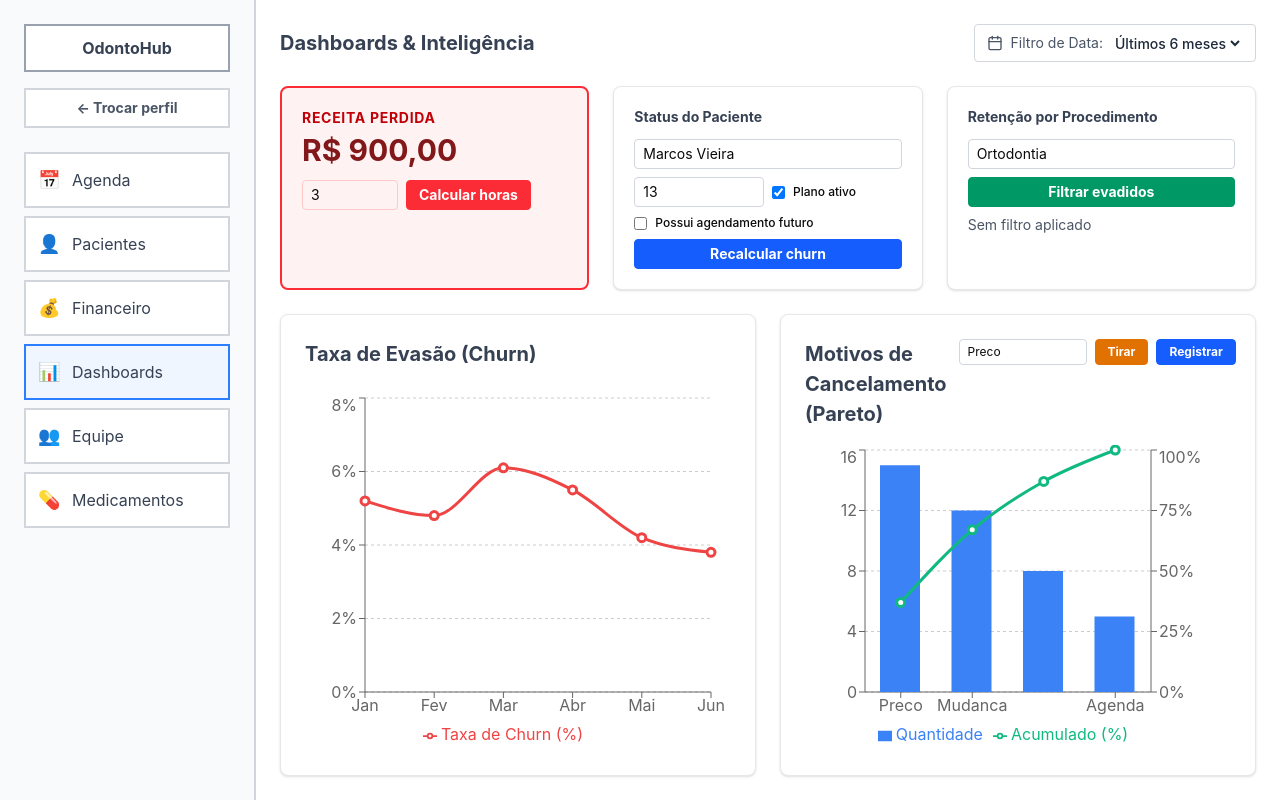
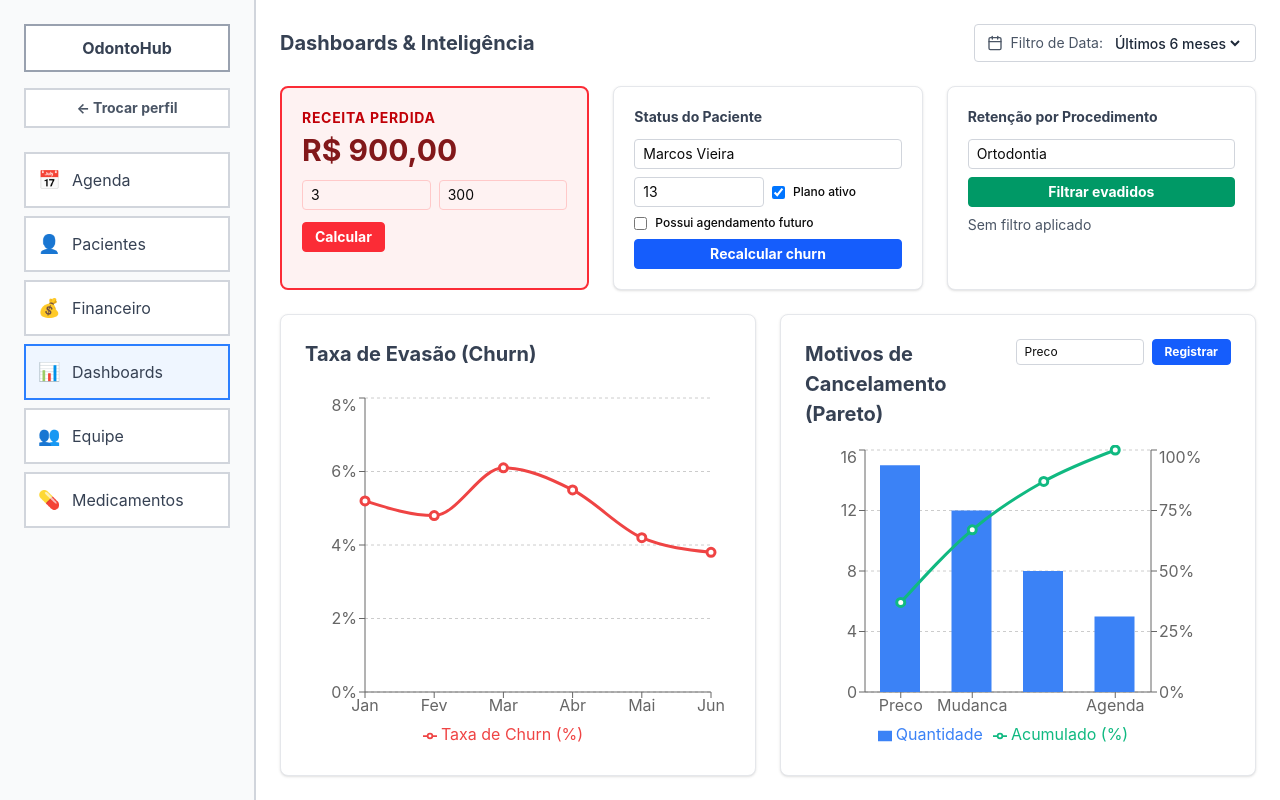
Before and after one commit to antoniolaprov/OdontoHub, a React (Vite) app in the folder frontend/: page /dentista/dashboards in a window 1280 px wide. Built offline with nearby package versions, Linux system fonts and the light colour scheme; no server answers.

Commit message:
Editando Dashboard

```diff
--- a/frontend/src/app/pages/dentista/Dashboard.tsx
+++ b/frontend/src/app/pages/dentista/Dashboard.tsx
@@ -22,14 +22,19 @@ interface MotivoCancelamento {
   cumulativo: number;
 }
 
+const MOTIVOS_PADRAO: MotivoCancelamento[] = [
+  { motivo: "Preco", qtd: 15, cumulativo: 37 },
+  { motivo: "Mudanca", qtd: 12, cumulativo: 67 },
+  { motivo: "Insatisfacao", qtd: 8, cumulativo: 87 },
+  { motivo: "Agenda", qtd: 5, cumulativo: 100 },
+];
+
 const STATUS_LABEL: Record<StatusChurn, string> = {
   ATIVO: "Ativo",
   ZONA_DE_RISCO: "Zona de Risco",
   EVADIDO: "Evadido",
   REATIVADO: "Reativado",
 };
-
-const VALOR_MEDIO_HORA = 300;
 
 function adaptarPareto(it: any): MotivoCancelamento {
   return {
@@ -46,10 +51,6 @@ function dinheiro(valor: number) {
   });
 }
 
-function calcularReceitaPerdidaLocal(horas: number) {
-  return horas * VALOR_MEDIO_HORA;
-}
-
 export default function DentistaDashboard() {
   // Serie mensal de churn: sem endpoint de serie temporal no backend, mantida como mock.
   const churnData = [
@@ -61,12 +62,7 @@ export default function DentistaDashboard() {
     { mes: "Jun", taxa: 3.8 },
   ];
 
-  const [motivosData, setMotivosData] = useState<MotivoCancelamento[]>([
-    { motivo: "Preco", qtd: 15, cumulativo: 37 },
-    { motivo: "Mudanca", qtd: 12, cumulativo: 67 },
-    { motivo: "Insatisfacao", qtd: 8, cumulativo: 87 },
-    { motivo: "Agenda", qtd: 5, cumulativo: 100 },
-  ]);
+  const [motivosData, setMotivosData] = useState<MotivoCancelamento[]>(MOTIVOS_PADRAO);
   const [paciente, setPaciente] = useState("Marcos Vieira");
   const [mesesSemRetorno, setMesesSemRetorno] = useState(13);
   const [possuiPlanoAtivo, setPossuiPlanoAtivo] = useState(true);
@@ -78,22 +74,28 @@ export default function DentistaDashboard() {
   const [tipoProcedimento, setTipoProcedimento] = useState("Ortodontia");
   const [qtdProcedimento, setQtdProcedimento] = useState<number | null>(null);
   const [mensagem, setMensagem] = useState("");
-  const [categoriasOcultas, setCategoriasOcultas] = useState<string[]>([]);
+  const [valorMedioHora, setValorMedioHora] = useState(300);
 
   function carregarPareto() {
     return api.get<any[]>("/churn/pareto-cancelamentos")
       .then((pareto) => {
-        if (Array.isArray(pareto) && pareto.length > 0) {
-          setMotivosData(pareto.map(adaptarPareto));
-        }
+        if (!Array.isArray(pareto) || pareto.length === 0) return;
+        const reais = pareto.map(adaptarPareto);
+        const porMotivo = new Map<string, MotivoCancelamento>();
+        for (const item of MOTIVOS_PADRAO) porMotivo.set(item.motivo, item);
+        for (const item of reais) porMotivo.set(item.motivo, item);
+        setMotivosData(Array.from(porMotivo.values()));
       })
       .catch((e) => console.warn("Falha ao carregar Pareto de churn:", e));
   }
 
   useEffect(() => {
     carregarPareto();
-    setReceitaPerdida(calcularReceitaPerdidaLocal(horasOciosas));
   }, []);
+
+  useEffect(() => {
+    setReceitaPerdida(horasOciosas * valorMedioHora);
+  }, [horasOciosas, valorMedioHora]);
 
   async function handleRecalcularPaciente() {
     setMensagem("");
@@ -127,29 +129,13 @@ export default function DentistaDashboard() {
     }
   }
 
-  function handleOcultarCategoria() {
-    const categoria = categoriaMotivo.trim();
-    if (!categoria) {
-      return;
-    }
-    setCategoriasOcultas((atuais) =>
-      atuais.includes(categoria) ? atuais : [...atuais, categoria],
-    );
-  }
-
-  function handleRestaurarCategorias() {
-    setCategoriasOcultas([]);
-  }
-
   async function handleCalcularReceita() {
     setMensagem("");
     try {
-      const valor = await api.get<number>(`/churn/receita-perdida?horas=${horasOciosas}`);
-      const receita = Number(valor ?? 0);
-      setReceitaPerdida(receita > 0 ? receita : calcularReceitaPerdidaLocal(horasOciosas));
+      setReceitaPerdida(horasOciosas * valorMedioHora);
       setMensagem("Receita perdida recalculada.");
     } catch (e: any) {
-      setReceitaPerdida(calcularReceitaPerdidaLocal(horasOciosas));
+      setReceitaPerdida(horasOciosas * valorMedioHora);
       setMensagem("Receita perdida recalculada.");
     }
   }
@@ -167,10 +153,6 @@ export default function DentistaDashboard() {
       setMensagem(e.message ?? "Falha ao filtrar procedimento.");
     }
   }
-
-  const motivosVisiveis = motivosData.filter(
-    (item) => !categoriasOcultas.includes(item.motivo),
-  );
 
   return (
     <div className="p-6 h-full flex flex-col">
@@ -192,19 +174,28 @@ export default function DentistaDashboard() {
         <div className="border-2 border-red-500 bg-red-50 p-5 rounded-lg">
           <div className="text-sm font-bold text-red-700 mb-1 uppercase tracking-wider">Receita perdida</div>
           <div className="text-3xl font-bold text-red-900">{dinheiro(receitaPerdida)}</div>
-          <div className="flex gap-2 mt-3">
+          <div className="grid grid-cols-2 gap-2 mt-3">
             <input
               type="number"
               min={0}
-              className="w-24 border border-red-200 rounded px-2 py-1 text-sm"
+              className="border border-red-200 rounded px-2 py-1 text-sm"
               value={horasOciosas}
               onChange={(e) => setHorasOciosas(Number(e.target.value))}
             />
+            <input
+              type="number"
+              min={0}
+              className="border border-red-200 rounded px-2 py-1 text-sm"
+              value={valorMedioHora}
+              onChange={(e) => setValorMedioHora(Number(e.target.value))}
+            />
+          </div>
+          <div className="flex gap-2 mt-3">
             <button
               onClick={handleCalcularReceita}
               className="px-3 py-1 border border-red-500 bg-red-500 text-white rounded text-sm font-bold"
             >
-              Calcular horas
+              Calcular
             </button>
           </div>
         </div>
@@ -306,13 +297,6 @@ export default function DentistaDashboard() {
                 onChange={(e) => setCategoriaMotivo(e.target.value)}
               />
               <button
-                onClick={handleOcultarCategoria}
-                disabled={!categoriaMotivo.trim()}
-                className="px-3 py-1 border border-amber-600 bg-amber-600 text-white rounded text-xs font-bold disabled:opacity-40"
-              >
-                Tirar
-              </button>
-              <button
                 onClick={handleRegistrarCancelamento}
                 className="px-3 py-1 border border-blue-600 bg-blue-600 text-white rounded text-xs font-bold"
               >
@@ -320,20 +304,9 @@ export default function DentistaDashboard() {
               </button>
             </div>
           </div>
-          {categoriasOcultas.length > 0 && (
-            <div className="mb-3 flex items-center justify-between gap-3 text-xs text-gray-600">
-              <span>Ocultas na tela: {categoriasOcultas.join(", ")}</span>
-              <button
-                onClick={handleRestaurarCategorias}
-                className="px-2 py-1 border border-gray-300 bg-white rounded font-bold"
-              >
-                Restaurar todas
-              </button>
-            </div>
-          )}
           <div className="flex-1 min-h-[250px]">
             <ResponsiveContainer width="100%" height="100%">
-              <ComposedChart data={motivosVisiveis} margin={{ top: 5, right: 20, bottom: 5, left: 0 }}>
+              <ComposedChart data={motivosData} margin={{ top: 5, right: 20, bottom: 5, left: 0 }}>
                 <CartesianGrid strokeDasharray="3 3" vertical={false} />
                 <XAxis dataKey="motivo" />
                 <YAxis yAxisId="left" orientation="left" />
```
